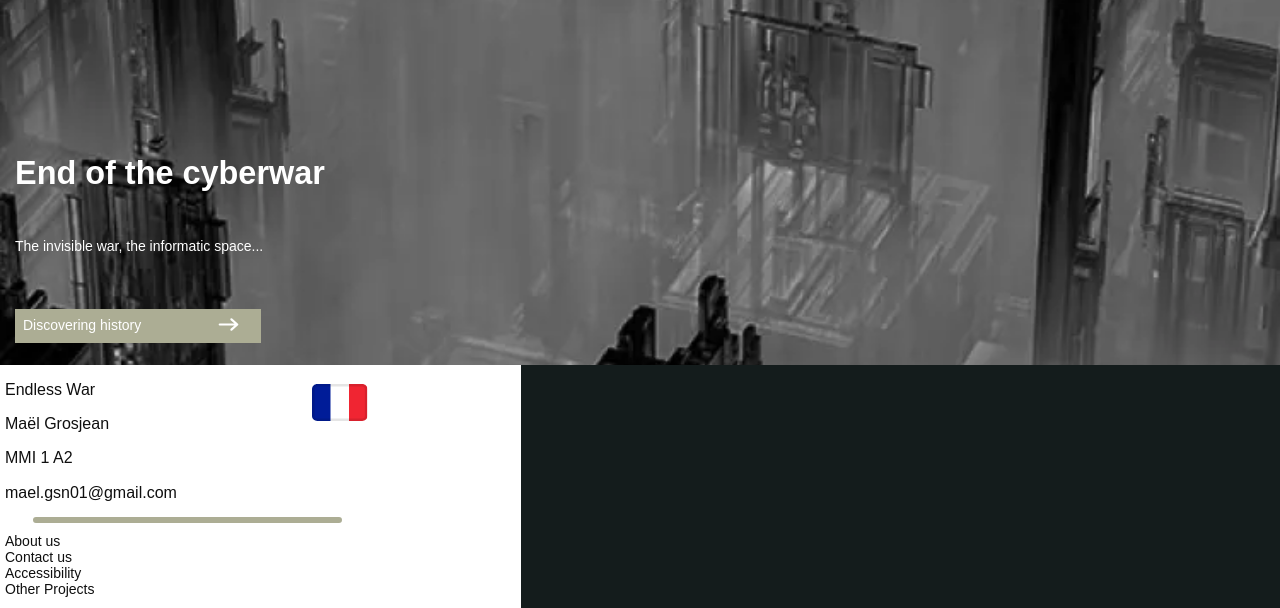
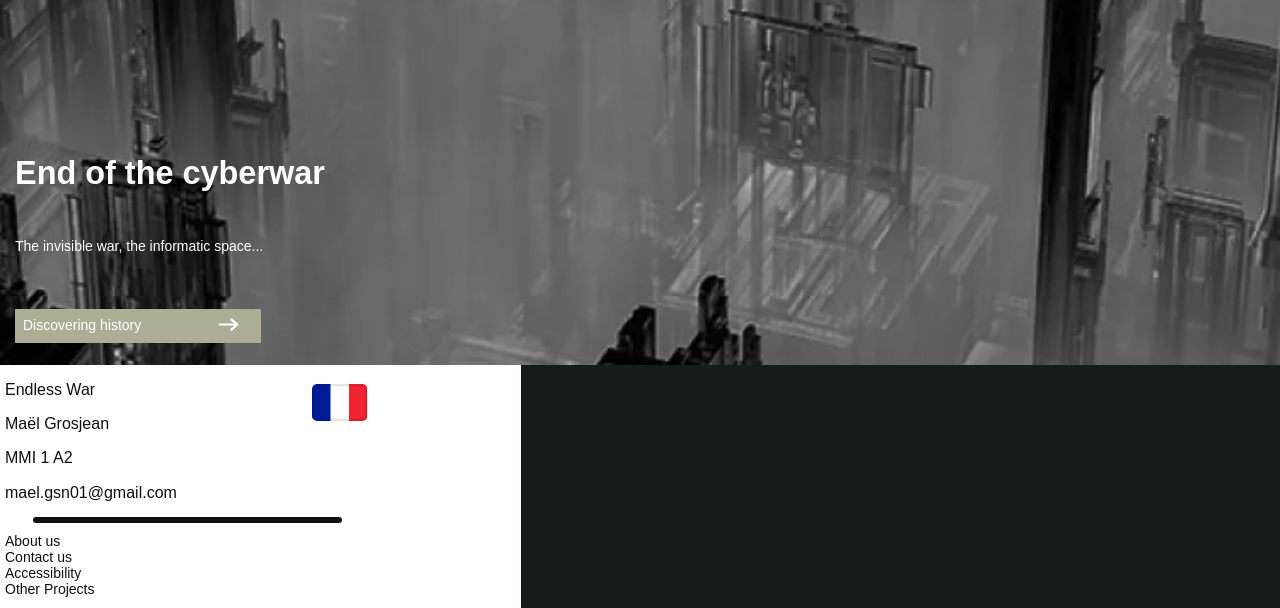
Before and after one commit to MMI-SAE-105/2022-sae105-projet-maelontheflux, a plain HTML site: page en/index.html in a window 1280 px wide. Shown: the part 2894-3502 px from the top of the page. Drawn offline with Linux system fonts and the light colour scheme; a web font is replaced by a local one.

Commit message:
site mis en ligne- modification barre footer

```diff
--- a/src/css/layout/footer.css
+++ b/src/css/layout/footer.css
@@ -56,7 +56,7 @@
     left: 33px;
     margin-top: 15px;
     background-color: var(--third);
-    border: 3px solid #ACAD94;
+    border: 3px solid var(--black);
     border-radius: 5px;
 }
 .sous-ligne{
```
